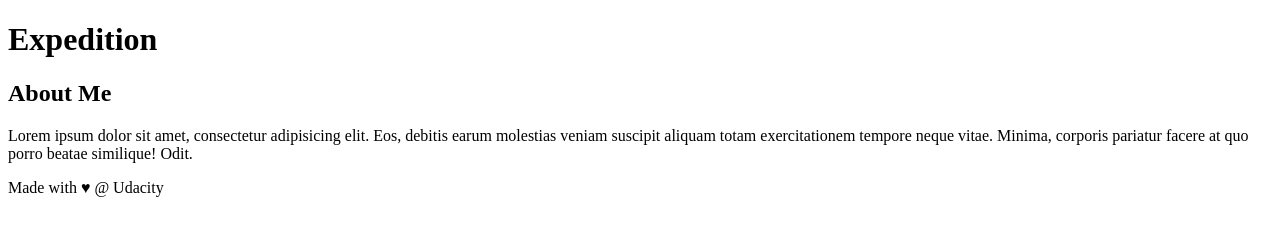
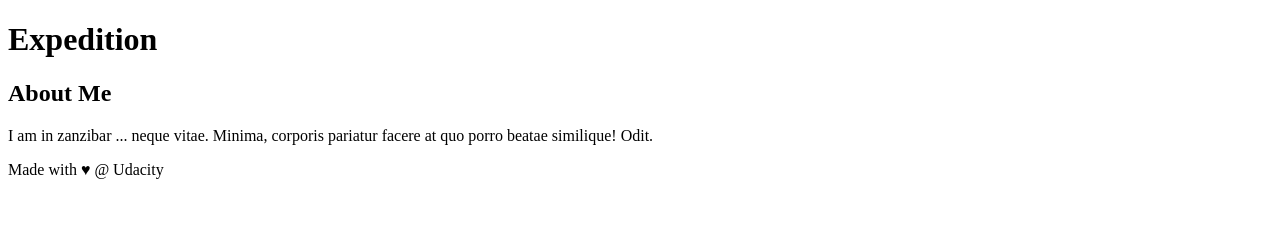
Before and after one commit to xamimilian/test, a plain HTML site: page index.html in a window 1280 px wide. Drawn offline with Linux system fonts and the light colour scheme.

Commit message:
Update sidebar

```diff
--- a/index.html
+++ b/index.html
@@ -19,7 +19,7 @@
             <aside>
                 <h2>About Me</h2>
 
-                <p>Lorem ipsum dolor sit amet, consectetur adipisicing elit. Eos, debitis earum molestias veniam suscipit aliquam totam exercitationem tempore neque vitae. Minima, corporis pariatur facere at quo porro beatae similique! Odit.</p>
+                <p>I am in zanzibar ... neque vitae. Minima, corporis pariatur facere at quo porro beatae similique! Odit.</p>
             </aside>
             <!-- end of new content -->
         </main>
```
